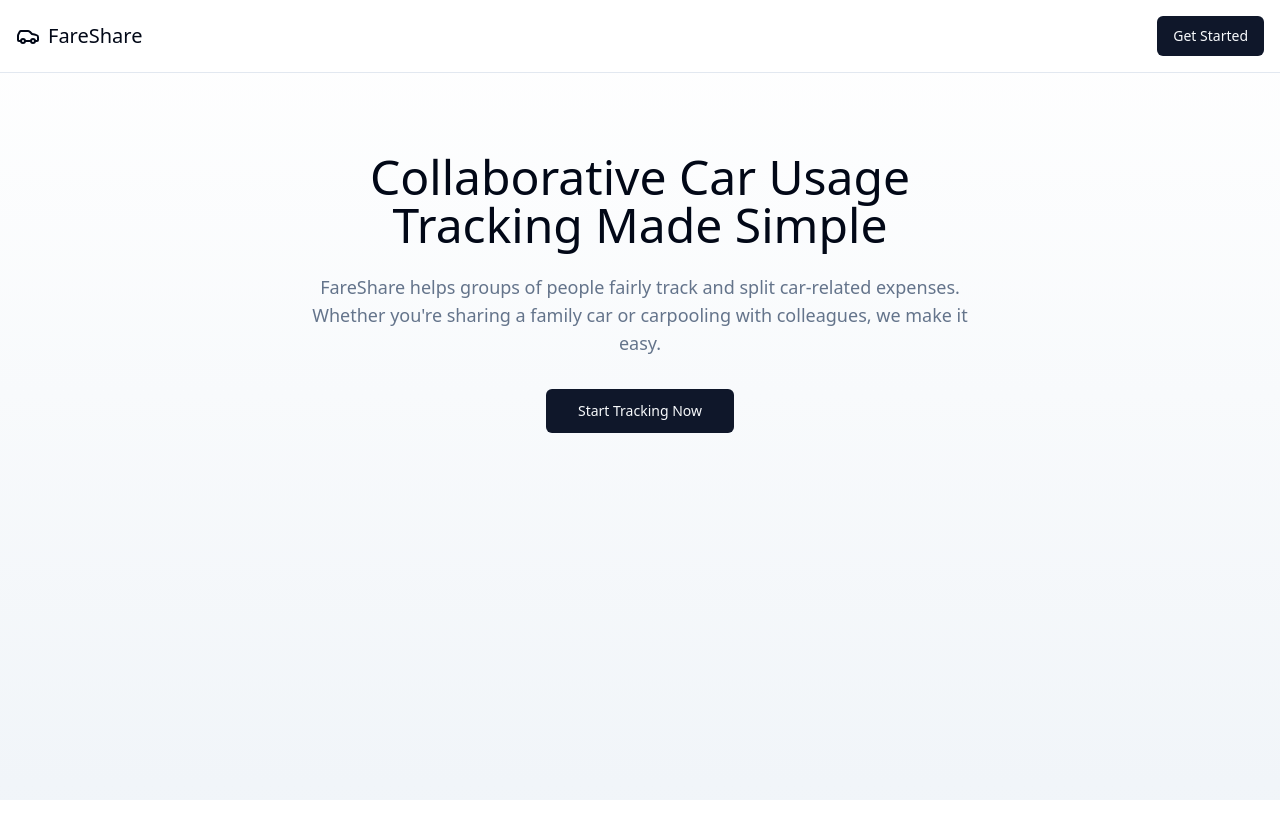
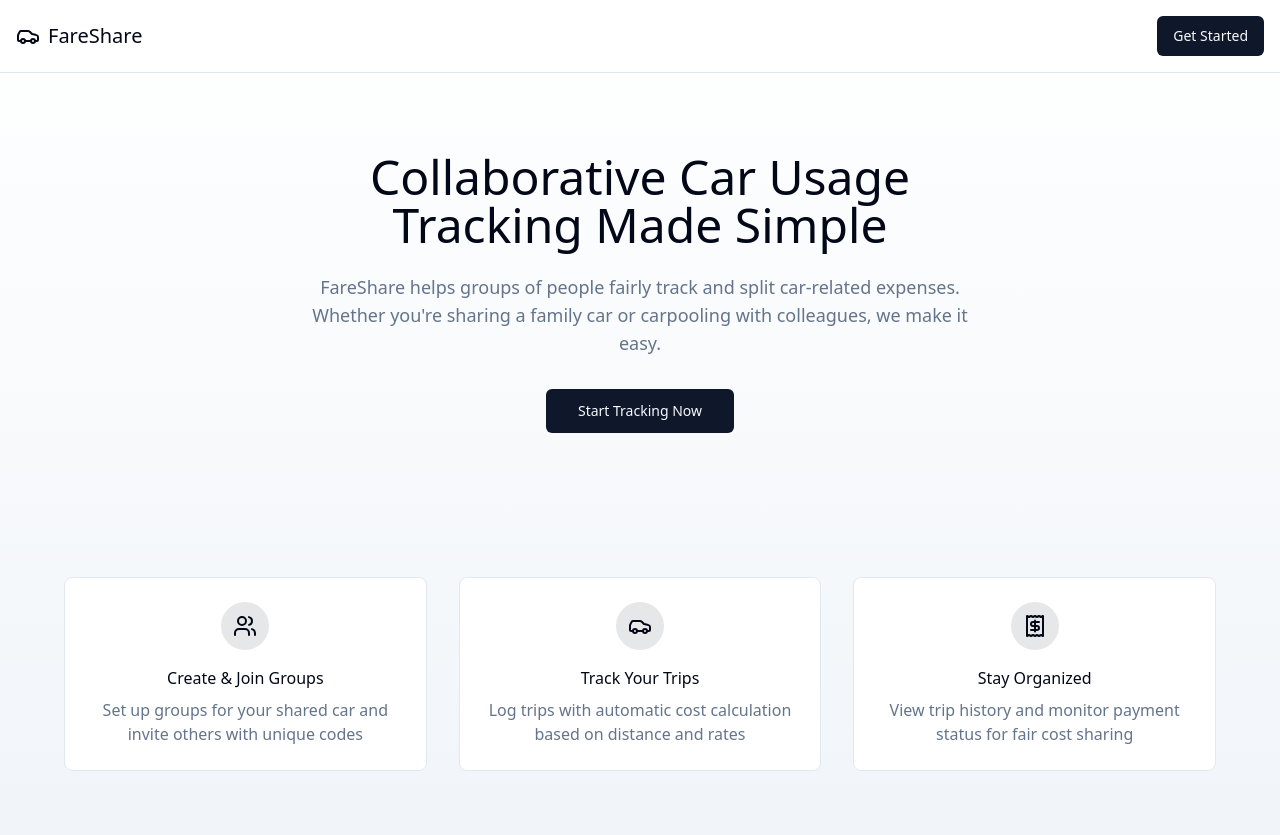
Before and after one commit to keithchewzk/fareshare, a React (Vite) app in the folder frontend/: page / in a window 1280 px wide. Before the commit the page ends 800 px from the top, so only its background shows below. Built offline with nearby package versions, Linux system fonts and the light colour scheme.

Commit message:
add features section

```diff
--- a/frontend/src/components/LandingPage/index.tsx
+++ b/frontend/src/components/LandingPage/index.tsx
@@ -1,6 +1,6 @@
 import React from "react";
 import { Button } from '../ui/button';
-import { Car } from 'lucide-react';
+import { Car, Users, Receipt } from 'lucide-react';
 
 interface LandingPageProps {
   onGetStarted: () => void;
@@ -34,6 +34,41 @@ export function LandingPage({ onGetStarted }: LandingPageProps) {
         </Button>
       </section>
 
+      {/* Features Section */}
+      <section className="container mx-auto px-4 py-16">
+        <div className="grid md:grid-cols-3 gap-8 max-w-6xl mx-auto">
+          <div className="bg-card border rounded-lg p-6 text-center">
+            <div className="inline-flex items-center justify-center size-12 rounded-full bg-primary/10 mb-4">
+              <Users className="size-6" />
+            </div>
+            <h3 className="mb-2">Create & Join Groups</h3>
+            <p className="text-muted-foreground">
+              Set up groups for your shared car and invite others with unique codes
+            </p>
+          </div>
+
+          <div className="bg-card border rounded-lg p-6 text-center">
+            <div className="inline-flex items-center justify-center size-12 rounded-full bg-primary/10 mb-4">
+              <Car className="size-6" />
+            </div>
+            <h3 className="mb-2">Track Your Trips</h3>
+            <p className="text-muted-foreground">
+              Log trips with automatic cost calculation based on distance and rates
+            </p>
+          </div>
+
+          <div className="bg-card border rounded-lg p-6 text-center">
+            <div className="inline-flex items-center justify-center size-12 rounded-full bg-primary/10 mb-4">
+              <Receipt className="size-6" />
+            </div>
+            <h3 className="mb-2">Stay Organized</h3>
+            <p className="text-muted-foreground">
+              View trip history and monitor payment status for fair cost sharing
+            </p>
+          </div>
+        </div>
+      </section>
+
       {/* Rest of content will go here */}
     </div>
   );
```
